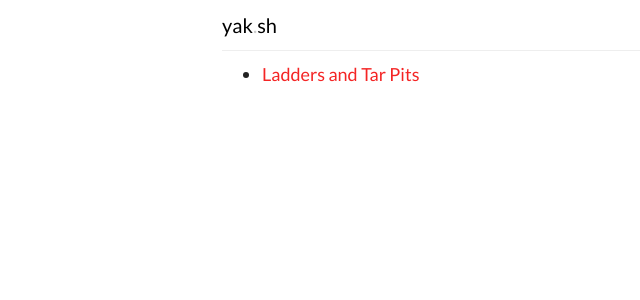
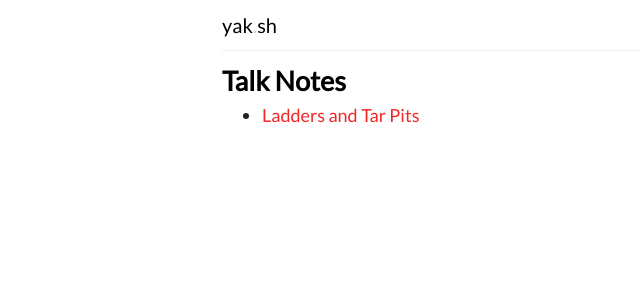
Before and after one commit to jeffpeterson/yak-sh, a Jekyll site: the page built from index.md, in a window 1280 px wide. Shown: the top 300 px of the page, without its empty margins (58-698 px from the left). Built offline with Jekyll 4.4.1, drawn with Linux system fonts in a browser that asks for light colours; our own code applies the rules of GitHub Pages for plain Markdown files.

Commit message:
add talk notes subheading

```diff
--- a/index.md
+++ b/index.md
@@ -1 +1,3 @@
+## Talk Notes
+
 * [Ladders and Tar Pits](/ladders)
```
